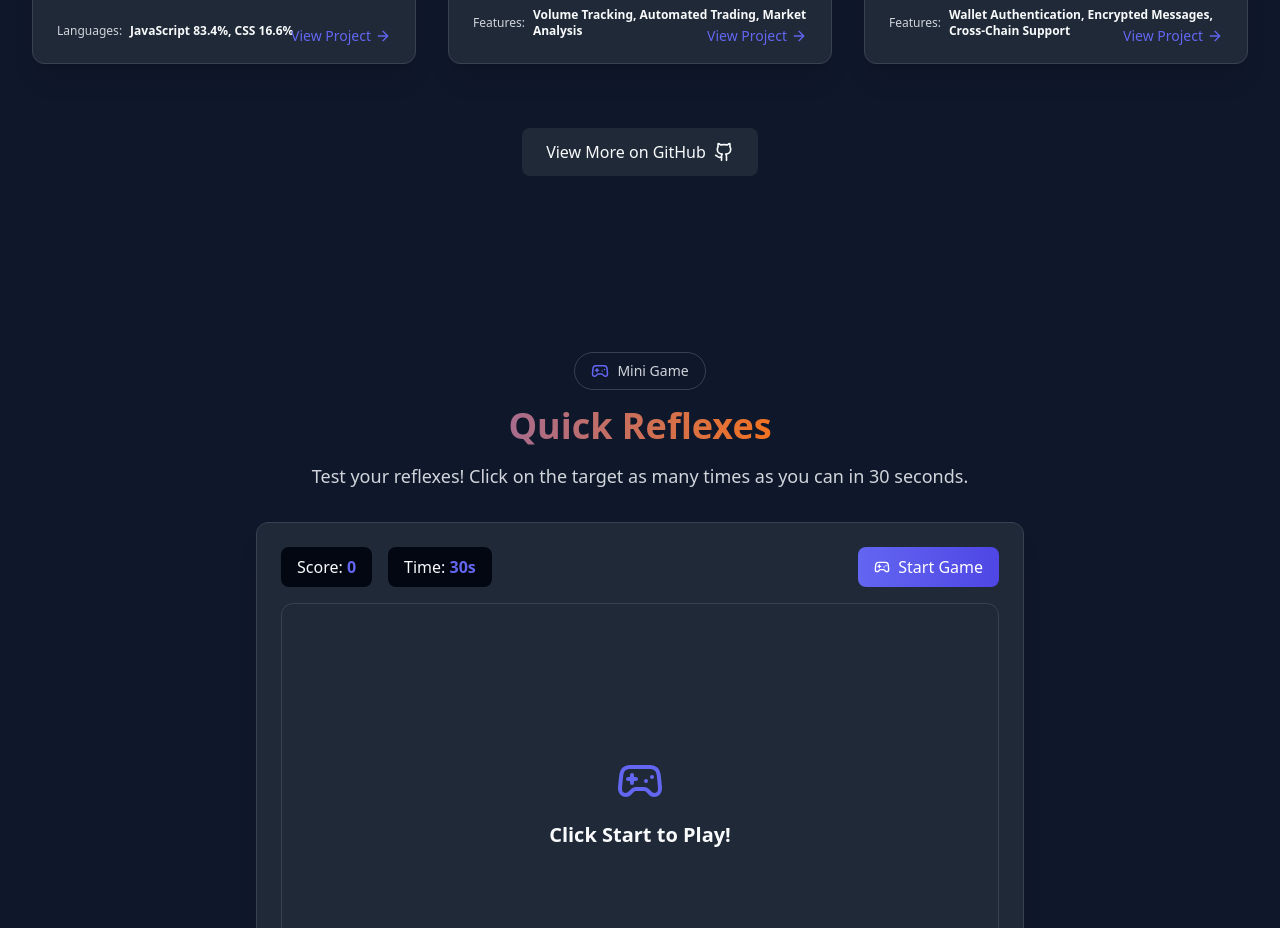
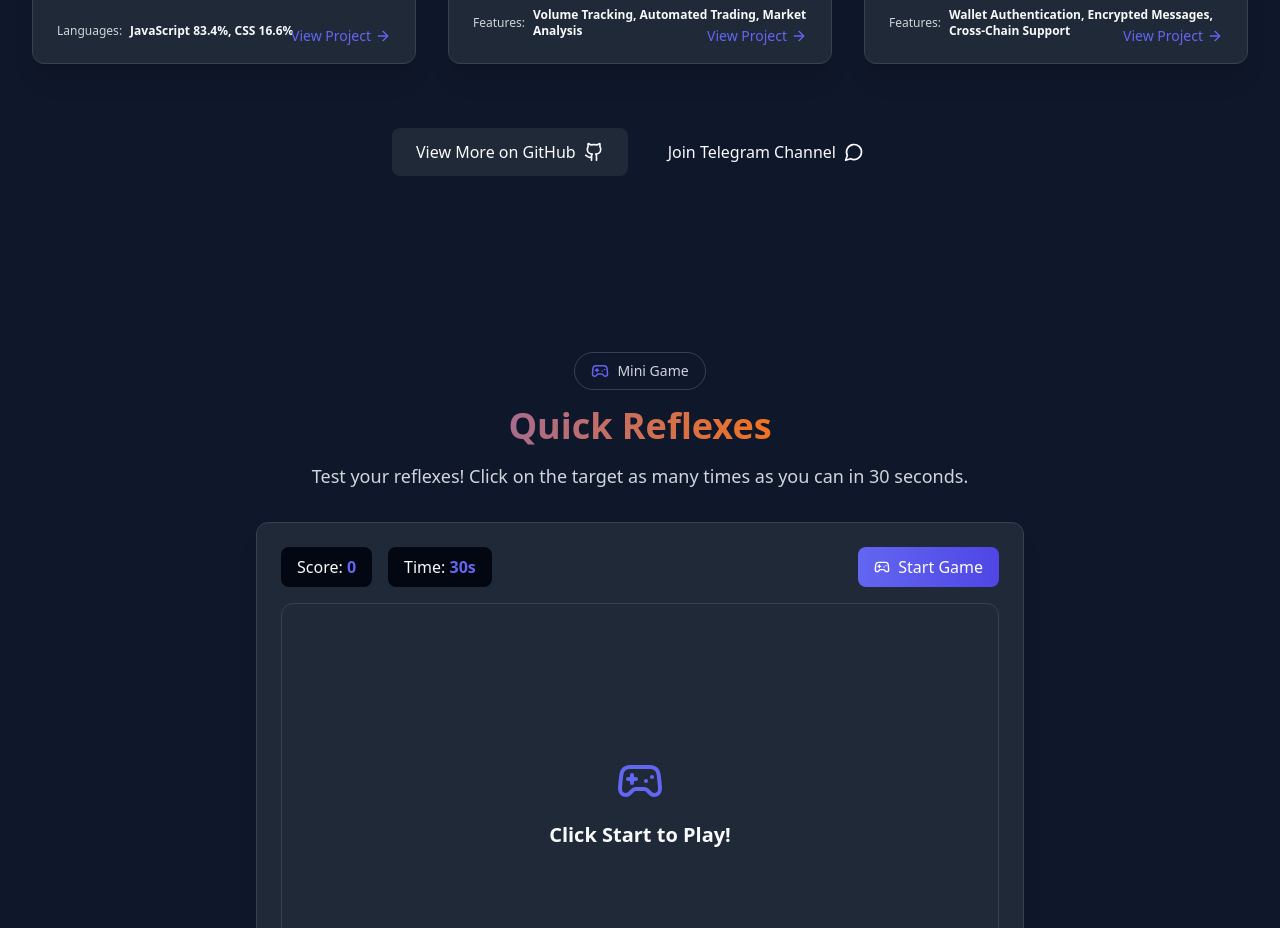
Before and after one commit to Dipraise1/PORTFOLIO2, a React (Vite) app: page / in a window 1280 px wide. Shown: the part 2060-2988 px from the top of the page. Built offline with nearby package versions, Linux system fonts and the light colour scheme.

Commit message:
Add Telegram channel link in projects section

```diff
--- a/src/components/Projects.jsx
+++ b/src/components/Projects.jsx
@@ -1,6 +1,6 @@
 import { useState } from 'react';
 import { motion } from 'framer-motion';
-import { Github, ExternalLink, Code2, Layers, ArrowRight, Terminal, Database, Coffee, Bot, Wallet } from 'lucide-react';
+import { Github, ExternalLink, Code2, Layers, ArrowRight, Terminal, Database, Coffee, Bot, Wallet, MessageCircle } from 'lucide-react';
 
 const Projects = () => {
   const [activeFilter, setActiveFilter] = useState('all');
@@ -269,8 +269,8 @@ const Projects = () => {
           ))}
         </motion.div>
 
-        {/* Add GitHub profile link */}
-        <div className="mt-16 text-center">
+        {/* Add GitHub profile link and Telegram Channel */}
+        <div className="mt-16 text-center flex flex-wrap justify-center gap-4">
           <motion.a
             href="https://github.com/Dipraise1"
             target="_blank"
@@ -282,6 +282,17 @@ const Projects = () => {
             <span className="font-medium">View More on GitHub</span>
             <Github className="w-5 h-5" />
           </motion.a>
+          <motion.a
+            href="https://t.me/+l_zN6tKLVUkwNDc5"
+            target="_blank"
+            rel="noreferrer"
+            className="inline-flex items-center gap-2 px-6 py-3 rounded-lg bg-[var(--color-accent)]/10 text-[var(--color-text)] hover:bg-[var(--color-accent)]/20 transition-colors duration-300"
+            whileHover={{ scale: 1.05 }}
+            whileTap={{ scale: 0.95 }}
+          >
+            <span className="font-medium">Join Telegram Channel</span>
+            <MessageCircle className="w-5 h-5" />
+          </motion.a>
         </div>
       </div>
     </section>
```
